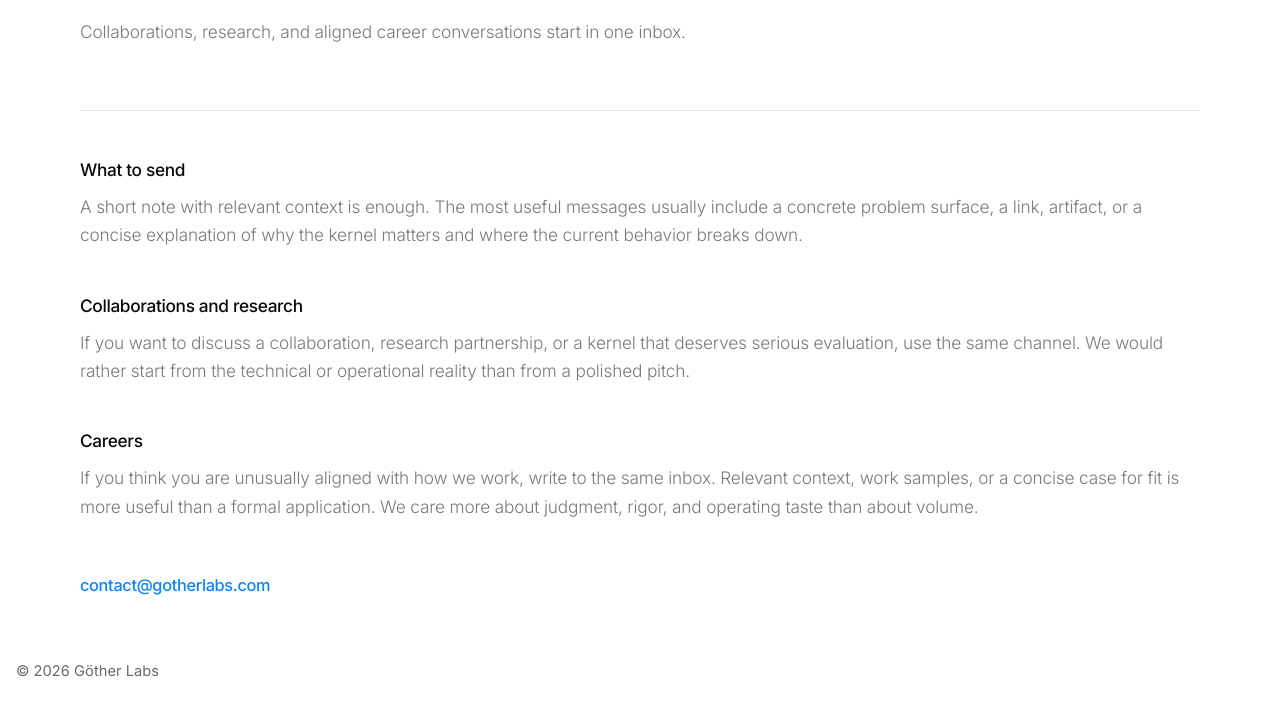
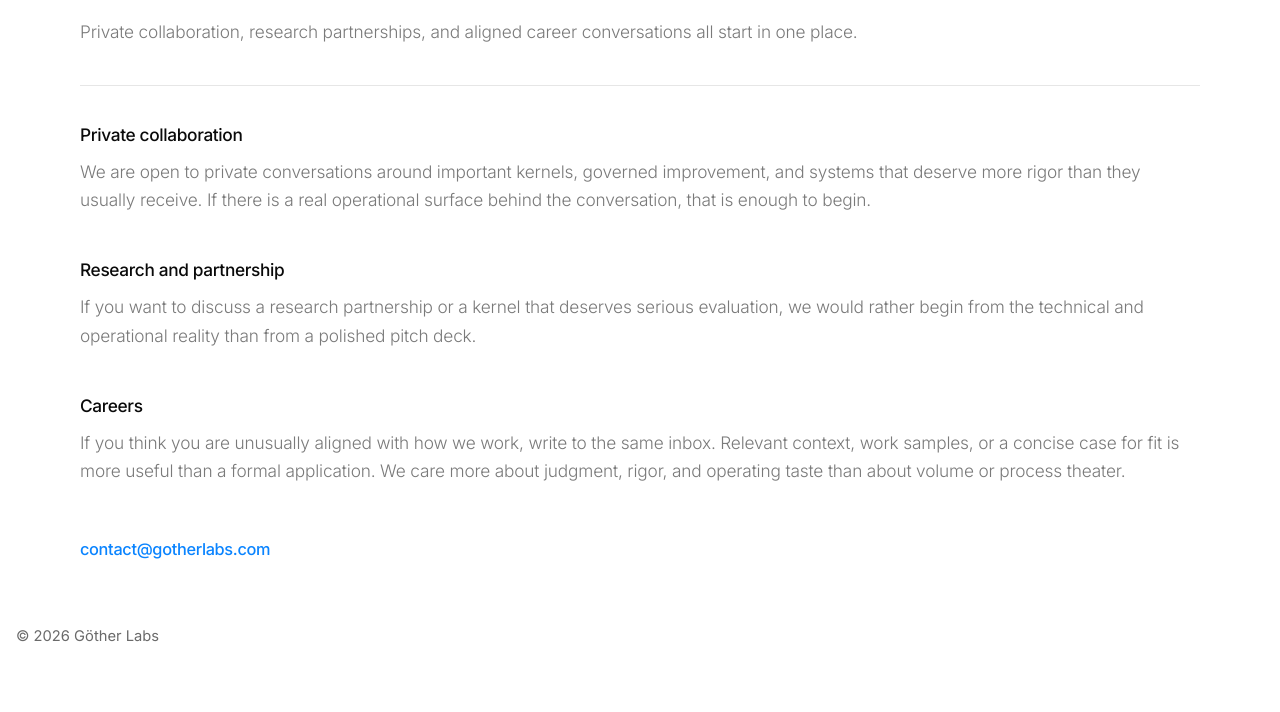
Before and after one commit to Gother-Labs/gother-labs-website, a plain HTML site: page contact/index.html in a window 1280 px wide. Shown: the part 164-876 px from the top of the page. After the commit the page ends 841 px from the top, so only its background shows below. Drawn offline with Linux system fonts and the light colour scheme.

Commit message:
Polish company and contact pages

```diff
--- a/contact/index.html
+++ b/contact/index.html
@@ -6,7 +6,7 @@
     <title>Contact | Göther Labs</title>
     <meta
       name="description"
-      content="Contact Göther Labs for collaborations, research partnerships, or aligned conversations, including career interest."
+      content="Contact Göther Labs for private collaboration, research partnerships, or aligned career conversations."
     >
     <link rel="preconnect" href="https://fonts.googleapis.com">
     <link rel="preconnect" href="https://fonts.gstatic.com" crossorigin>
@@ -33,8 +33,8 @@
         <section class="hero compact-hero page-hero">
           <h1 class="page-title">If the kernel matters, we should talk.</h1>
           <p class="intro">
-            Collaborations, research, and aligned career conversations start in
-            one inbox.
+            Private collaboration, research partnerships, and aligned career
+            conversations all start in one place.
           </p>
         </section>
 
@@ -42,22 +42,22 @@
 
         <section class="content-blocks page-contact" aria-label="Contact routes">
           <article class="content-block">
-            <h2>What to send</h2>
+            <h2>Private collaboration</h2>
             <p>
-              A short note with relevant context is enough. The most useful
-              messages usually include a concrete problem surface, a link,
-              artifact, or a concise explanation of why the kernel matters and
-              where the current behavior breaks down.
+              We are open to private conversations around important kernels,
+              governed improvement, and systems that deserve more rigor than
+              they usually receive. If there is a real operational surface
+              behind the conversation, that is enough to begin.
             </p>
           </article>
 
           <article class="content-block">
-            <h2>Collaborations and research</h2>
+            <h2>Research and partnership</h2>
             <p>
-              If you want to discuss a collaboration, research partnership, or a
-              kernel that deserves serious evaluation, use the same channel. We
-              would rather start from the technical or operational reality than
-              from a polished pitch.
+              If you want to discuss a research partnership or a kernel that
+              deserves serious evaluation, we would rather begin from the
+              technical and operational reality than from a polished pitch
+              deck.
             </p>
           </article>
 
@@ -67,7 +67,8 @@
               If you think you are unusually aligned with how we work, write to
               the same inbox. Relevant context, work samples, or a concise case
               for fit is more useful than a formal application. We care more
-              about judgment, rigor, and operating taste than about volume.
+              about judgment, rigor, and operating taste than about volume or
+              process theater.
             </p>
           </article>
         </section>
--- a/styles.css
+++ b/styles.css
@@ -295,7 +295,7 @@ body.home-page.gravity-live .animated-reference-mark {
 .divider {
   width: 100%;
   height: 1px;
-  margin: 4rem 0 3rem;
+  margin: 2.4rem 0 2.4rem;
   background: var(--line);
 }
 
@@ -347,7 +347,7 @@ body.home-page.gravity-live .animated-reference-mark {
 
 .page-hero .intro {
   margin: 1.6rem 0 0;
-  max-width: 62ch;
+  max-width: 78ch;
 }
 
 .page-contact-address {
@@ -515,7 +515,7 @@ body.home-page.gravity-live .animated-reference-mark {
 
   .page-hero .intro {
     margin-top: 1.9rem;
-    max-width: none;
+    max-width: 78ch;
   }
 
   .hero {
@@ -575,7 +575,7 @@ body.home-page.gravity-live .animated-reference-mark {
   }
 
   .page-hero .intro {
-    max-width: 58ch;
+    max-width: 70ch;
   }
 }
 
```
